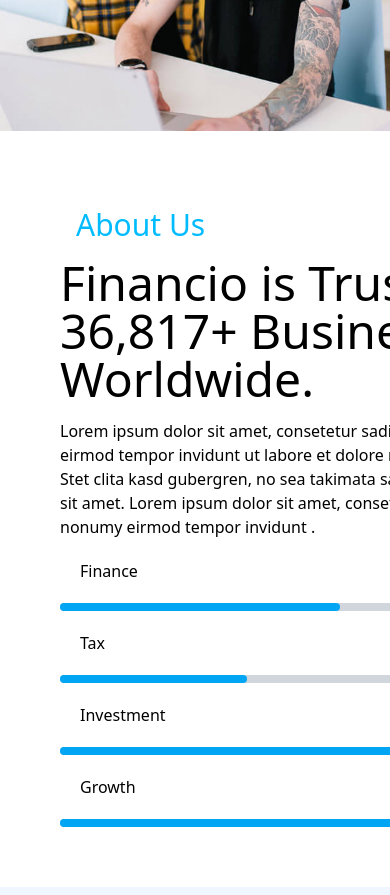
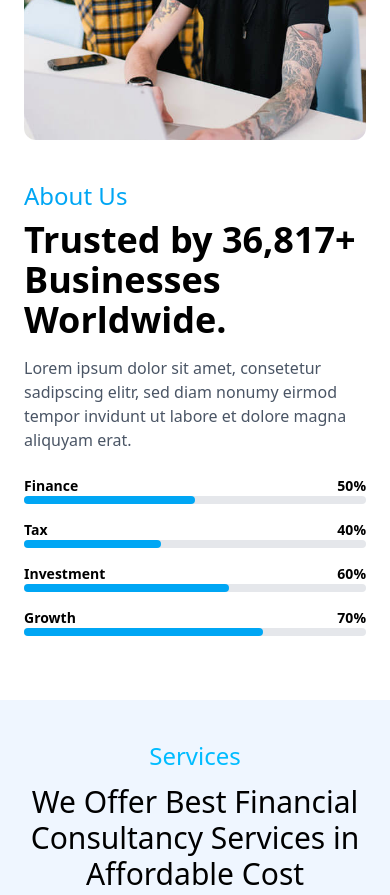
Before and after one commit to Web864/Financio---Finance-and-Invetment-, a plain HTML site: page index.html in a window 390 px wide. Shown: the part 2920-3815 px from the top of the page. Drawn offline with nearby package versions, Linux system fonts and the light colour scheme.

Commit message:
Initial responsive version with Tailwind

```diff
--- a/index.html
+++ b/index.html
@@ -300,48 +300,60 @@
       </div>
     </div>
 
-    <div class="container flex flex-wrap  md:p-15">
-      <img src="./Asserts/about (1).jpg" alt="" />
-      <div class="sub-container p-15">
-        <h3 class="text-3xl text-sky-400 p-4">About Us</h3>
-        <h1 class="text-5xl  pb-4">Financio is Trusted by 36,817+ Businesses Worldwide.</h1>
-        <p>
+     <section
+      class="flex flex-col lg:flex-row items-center gap-10 px-6 py-16 max-w-7xl mx-auto"
+    >
+      <img
+        src="./Asserts/about (1).jpg"
+        alt="About"
+        class="w-full lg:w-1/2 rounded-xl object-cover"
+      />
+      <div class="lg:w-1/2">
+        <h3 class="text-sky-500 text-2xl mb-2">About Us</h3>
+        <h1 class="text-4xl font-semibold mb-4">
+          Trusted by 36,817+ Businesses Worldwide.
+        </h1>
+        <p class="text-gray-600 mb-6">
           Lorem ipsum dolor sit amet, consetetur sadipscing elitr, sed diam
-          nonumy eirmod tempor invidunt ut labore et dolore magna aliquyam erat,
-          seawd Stet clita kasd gubergren, no sea takimata sanctus est Lorem
-          ipsum dolor sit amet. Lorem ipsum dolor sit amet, consetetur
-          sadipscing elitr, sed diam nonumy eirmod tempor invidunt .
+          nonumy eirmod tempor invidunt ut labore et dolore magna aliquyam erat.
         </p>
-        <div class="heading flex justify-between items-center">
-          <h3 class="p-5">Finance</h3>
-          <h3>50%</h3>
+
+        <div class="space-y-4">
+          <div>
+            <div class="flex justify-between text-sm font-semibold">
+              <span>Finance</span><span>50%</span>
             </div>
-        <div class="w-full bg-gray-300 h-2 rounded">
+            <div class="w-full bg-gray-200 h-2 rounded">
               <div class="w-1/2 bg-sky-500 h-2 rounded"></div>
             </div>
-        <div class="heading flex justify-between items-center">
-          <h3 class="p-5">Tax</h3>
-          <h3>40%</h3>
           </div>
-        <div class="w-full bg-gray-300 h-2 rounded">
-          <div class="w-1/3 bg-sky-500 h-2 rounded"></div>
+          <div>
+            <div class="flex justify-between text-sm font-semibold">
+              <span>Tax</span><span>40%</span>
             </div>
-      <div class="heading flex justify-between items-center">
-          <h3 class="p-5">Investment</h3>
-          <h3>60%</h3>
+            <div class="w-full bg-gray-200 h-2 rounded">
+              <div class="w-2/5 bg-sky-500 h-2 rounded"></div>
             </div>
-        <div class="w-full bg-gray-300 h-2 rounded">
-          <div class="w-120 bg-sky-500 h-2 rounded"></div>
           </div>
-        <div class="heading flex justify-between items-center">
-          <h3 class="p-5">Growth</h3>
-          <h3>70%</h3>
+          <div>
+            <div class="flex justify-between text-sm font-semibold">
+              <span>Investment</span><span>60%</span>
             </div>
-        <div class="w-full bg-gray-300 h-2 rounded">
-          <div class="w-140 bg-sky-500 h-2 rounded"></div>
+            <div class="w-full bg-gray-200 h-2 rounded">
+              <div class="w-3/5 bg-sky-500 h-2 rounded"></div>
+            </div>
+          </div>
+          <div>
+            <div class="flex justify-between text-sm font-semibold">
+              <span>Growth</span><span>70%</span>
+            </div>
+            <div class="w-full bg-gray-200 h-2 rounded">
+              <div class="w-7/10 bg-sky-500 h-2 rounded"></div>
             </div>
           </div>
         </div>
+      </div>
+    </section>
 
     <div class="container w-[100%] bg-blue-50 h-main text-center p-7">
       <h3 class="text-sky-400 text-2xl p-3">Services</h3>
```
Lines whose indentation alone changed are shown as unchanged.
